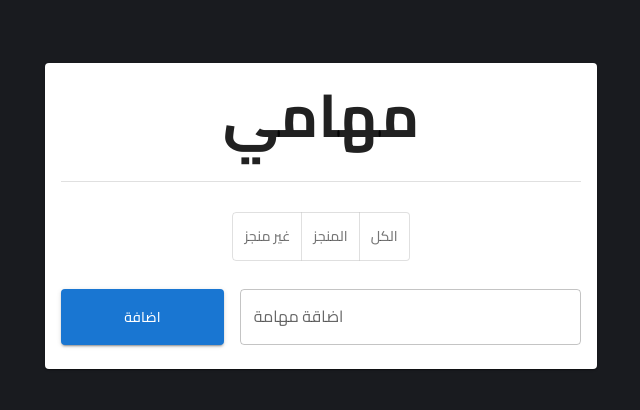
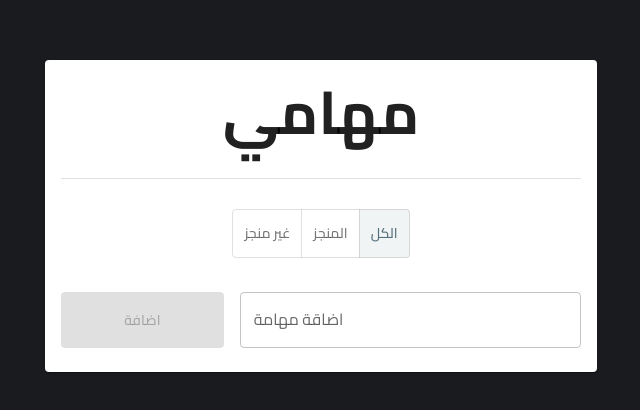
Before and after one commit to adhamTalatt/ReactTodoList, a React (Create React App) app: page / in a window 1280 px wide. Shown: the part 184-594 px from the top of the page, without its empty margins (319-959 px from the left). Built offline with nearby package versions, Linux system fonts and the light colour scheme.

Commit message:
finish ReactTodoList

```diff
--- a/src/App.css
+++ b/src/App.css
@@ -56,3 +56,30 @@
   font-weight: 200;
 }
 /* =====END CUSTOM FONTS ====== */
+.showdata {
+  max-height: 55vh;
+  overflow: scroll;
+  overflow-x: hidden;
+  padding: 3px;
+}
+
+.showdata::-webkit-scrollbar {
+  width: 8px;
+}
+
+/* Track */
+.showdata::-webkit-scrollbar-track {
+  background: #f1f1f1;
+  border-radius: 10px;
+}
+
+/* Handle */
+.showdata::-webkit-scrollbar-thumb {
+  background: #283593;
+  border-radius: 10px;
+}
+
+/* Handle on hover */
+.showdata::-webkit-scrollbar-thumb:hover {
+  background: #555;
+}
--- a/src/App.js
+++ b/src/App.js
@@ -13,6 +13,11 @@ function App() {
   const theme = createTheme({
     typography: {
       fontFamily: "Cairo",
+    },
+    palette: {
+      primary: {
+        main: "#546e7a",
+      },
     },
   });
   return (
--- a/src/comoponents/Todo.js
+++ b/src/comoponents/Todo.js
@@ -100,9 +100,16 @@ export default function Todo({ todo }) {
       >
         <CardContent>
           <Grid container spacing={2}>
-            <Grid xs={8}>
+            <Grid xs={8} className="todoRespo">
               {" "}
-              <Typography variant="h5" sx={{ textAlign: "right" }}>
+              <Typography
+                variant="h5"
+                sx={{
+                  textAlign: "right",
+                  textDecoration:
+                    todo.isCompleted === true ? "line-through" : "none",
+                }}
+              >
                 {todo.title}
               </Typography>
               <Typography
@@ -110,6 +117,8 @@ export default function Todo({ todo }) {
                 style={{
                   textAlign: "right",
                   width: "100% ",
+                  textDecoration:
+                    todo.isCompleted === true ? "line-through" : "none",
                 }}
               >
                 {todo.details}
--- a/src/comoponents/TodoList.js
+++ b/src/comoponents/TodoList.js
@@ -18,13 +18,11 @@ import TextField from "@mui/material/TextField";
 import Button from "@mui/material/Button";
 
 import { useState, useContext, useEffect } from "react";
-
 import { ContextToDoList } from "../contexts/ContextTodoList";
 export default function TodoList() {
   const { toDos, setToDos } = useContext(ContextToDoList);
-
   const [titleInput, setTitleIput] = useState("");
-
+  const [displayTodosType, setdisplayTodosType] = useState("all");
   // ***** handleAddTodoClick ***** (for add new todo)
   function handleAddTodoClick() {
     const newTodo = {
@@ -49,17 +47,38 @@ export default function TodoList() {
   // useEffect Hook for read todos from locacl Storage
   useEffect(() => {
     const storageTodos = JSON.parse(localStorage.getItem("todos"));
-    console.log(storageTodos);
     if (storageTodos == null) {
       setToDos(toDos);
     } else {
       setToDos(storageTodos);
     }
   }, []);
+  //  ===== useEffect Hook for read todos from locacl Storage =====
 
-  let showToDos = toDos.map((e) => {
+  // ***** filter for show data taggle btton *****
+  function dispalyedTodosType(e) {
+    setdisplayTodosType(e.target.value);
+  }
+  const completedTodos = toDos.filter((t) => {
+    return t.isCompleted;
+  });
+  const notCompletedTodos = toDos.filter((t) => {
+    return !t.isCompleted;
+  });
+
+  let todoToBeRenfered = toDos;
+  if (displayTodosType === "non-completed") {
+    todoToBeRenfered = notCompletedTodos;
+  } else if (displayTodosType === "completed") {
+    todoToBeRenfered = completedTodos;
+  } else {
+    todoToBeRenfered = toDos;
+  }
+  let showToDos = todoToBeRenfered.map((e) => {
     return <Todo key={e.id} todo={e} />;
   });
+  // ===== filter for show data ====
+
   return (
     <Container maxWidth="sm">
       <Card sx={{ minWidth: 275 }}>
@@ -74,19 +93,20 @@ export default function TodoList() {
           {/*  Start Toggle Button */}
           <ToggleButtonGroup
             style={{ direction: "ltr", marginTop: "30px" }}
-            value={""}
+            value={displayTodosType}
             exclusive
-            onChange={() => {}}
+            onChange={dispalyedTodosType}
             aria-label="text alignment"
+            color="primary"
           >
-            <ToggleButton value="right"> غير منجز</ToggleButton>
-            <ToggleButton value="center">المنجز</ToggleButton>
-            <ToggleButton value="left"> الكل </ToggleButton>
+            <ToggleButton value="non-completed"> غير منجز</ToggleButton>
+            <ToggleButton value="completed">المنجز</ToggleButton>
+            <ToggleButton value="all"> الكل </ToggleButton>
           </ToggleButtonGroup>
           {/* ====== End Toggle Button */}
 
           {/* Start ALL TODOS */}
-          {showToDos}
+          <div className="showdata">{showToDos}</div>
           {/* ====== End ALL TODOS */}
 
           {/* ====== Start ADD TO DO*/}
@@ -112,6 +132,8 @@ export default function TodoList() {
                   height: "100%",
                   width: "100%",
                 }}
+                color="primary"
+                disabled={titleInput <= 0}
               >
                 اضافة
               </Button>
```
Also changed, not shown: 2 other files (tests, documents, lock files or other folders).
